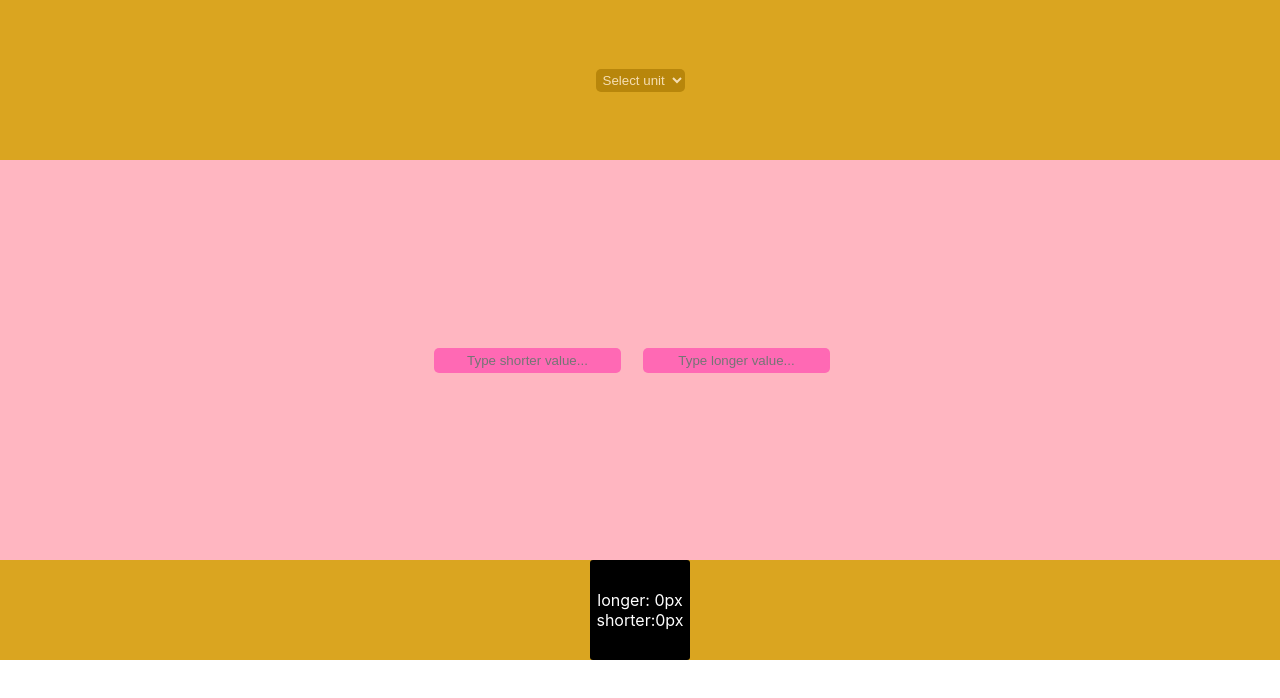
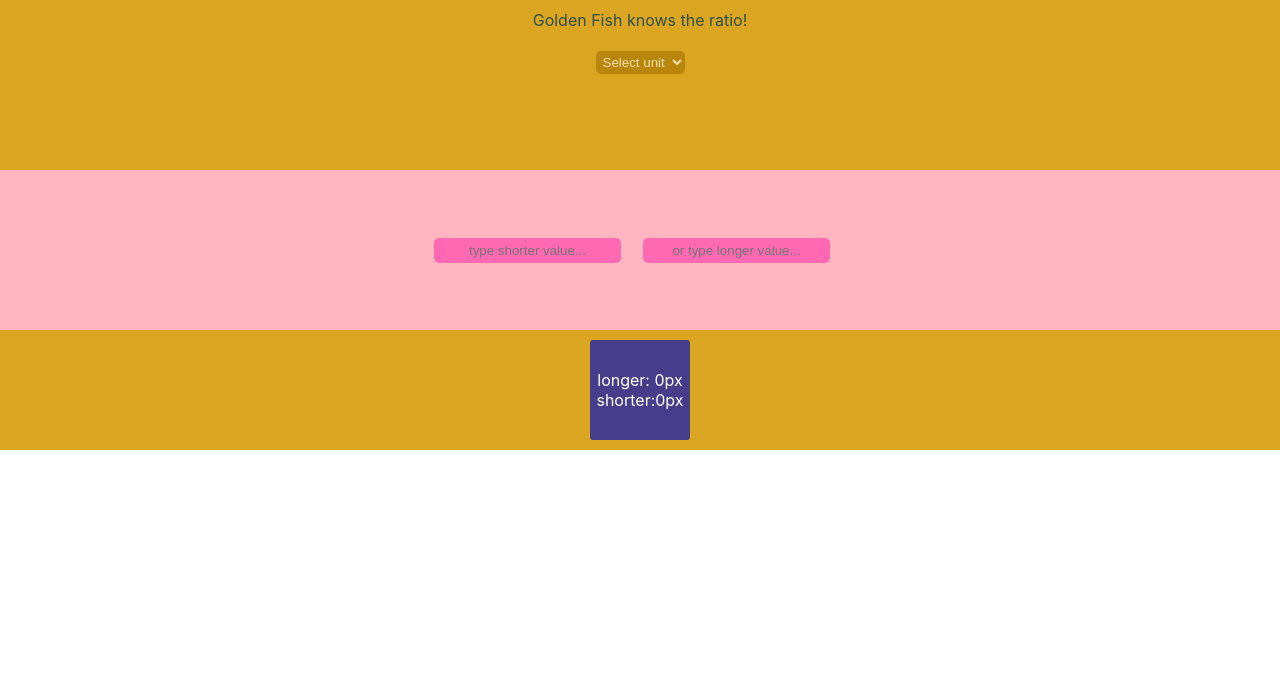
Before and after one commit to KaliKru/Golden-Fish, a React (Create React App) app: page / in a window 1280 px wide. Shown: the top 698 px of the page. Built offline with nearby package versions, Linux system fonts and the light colour scheme.

Commit message:
added msg on the apps top and if statement for the value input

```diff
--- a/src/App.css
+++ b/src/App.css
@@ -2,7 +2,7 @@
 
 .styleRatio, .styleRatio2 {
   width: 100vw;
-  height: 50vh;
+  height: 20vh;
   background-color: lightpink;
   display: flex;
   align-items: center;
--- a/src/RatioCounter.js
+++ b/src/RatioCounter.js
@@ -1,4 +1,5 @@
 import React, {useState, useEffect} from 'react';
+
 
 function RatioCounter() {
     const [x, setX] = useState("");
@@ -30,10 +31,17 @@ function RatioCounter() {
     }
 //zeruję sizeX, a pierwotny wymiar 100px wynika z tego że chcę pokazać użytkownikowi od początku jakiś kwadrat.
 // //Po wyzerowaniu równanie wg wzoru złotego podziału
-
+/*
     const resultY = () => {
         setSizeY( prev => ((prev - 100) + (+y / 1.6)));
     }
+
+
+ */
+    const resultY = () => {
+        setSizeY( () => +y / 1.6);
+    }
+
 
 
 
@@ -42,8 +50,8 @@ function RatioCounter() {
         <div>
             <div className={"styleRatio"}>
                 <form>
-                    <input className={"inputRatio"} type={"text"} value={x} placeholder="Type shorter value..." onChange={handleX}/>
-                    {y ? "shorter: " +y / 1.6 : ""}
+                    <input className={"inputRatio"} type={"text"} value={x} placeholder="type shorter value..." onChange={handleX}/>
+
                 </form>
 
                 <div className={"effectRatio"}>
@@ -55,8 +63,8 @@ function RatioCounter() {
 
 
                 <form>
-                    <input className={"inputRatio2"} type={"text"} value={y} placeholder="Type longer value..." onChange={handleY}/>
-                    {x ? "longer: " +x * 1.6 : ""}
+                    <input className={"inputRatio2"} type={"text"} value={y} placeholder="or type longer value..." onChange={handleY}/>
+
                 </form>
                 <div className={"effectRatio2"}>
                     <h4>{isNaN(y)  ? "Golden Fish understands only numbers ;)" : ""}</h4>
@@ -67,13 +75,11 @@ function RatioCounter() {
 
 
 
-
-
             <div className={"resultBox"}>
                 <div id={sizeY} onChange={resultX} style={{
                     width: +x ? +x * 1.6 : sizeX,
                     height: +y ? +y / 1.6 : sizeY,
-                    backgroundColor: "black",
+                    backgroundColor: "darkslateblue",
                     borderRadius: "3px",
                     color: "white",
                     textAlign: "center",
@@ -82,9 +88,28 @@ function RatioCounter() {
                     justifyContent: "center"}}>longer: {+x * 1.6}px shorter:{+x}px</div>
             </div>
 
+
         </div>
     );
 }
+
+/*
+            {
+                // warunkowa z if rozpisana nie dziala
+                (() => {
+                if (x >= 1) {
+                return (
+                <div style={"width: `${x}`" && "height: `${x}` * 1.6"}/>
+                )
+            } else if (y >= 1) {
+                return (
+                <div style={"width: `${y}`/ 1.6" && "height: `${y}`"}/>
+                )
+            }
+            })()
+            }
+  */
+
 
 
 /*
@@ -100,6 +125,14 @@ function RatioCounter() {
                     <h4>{isNaN(y)  ? "Golden Fish understands only numbers ;)" : "shorter segment: " +y / 1.6}</h4>
                 </div>
 
+
+
+
+/*
+//{x ? "longer: " +x * 1.6 : ""}
+// {y ? "shorter: " +y / 1.6 : ""}
+//to bylo przy napisach obok inputów ale jest to juz niepotrzebne bo mam prostokąt niżej, wktorym wyswietlaja sie wartosci
  */
 
+
 export default RatioCounter;
--- a/src/Unit.js
+++ b/src/Unit.js
@@ -11,6 +11,7 @@ function Unit(props) {
     return (
         <div>
             <div className={"styleUnit"}>
+                <div>Golden Fish knows the ratio!</div>
                 <p>{selectUnit}</p>
                 <select value={selectUnit} onChange={handleSelect}>
                     <option value="">Select unit</option>
--- a/src/resultBox.css
+++ b/src/resultBox.css
@@ -3,4 +3,5 @@
     justify-content: center;
     align-items: center;
     background-color: goldenrod;
+    padding: 10px;
 }
--- a/src/unit.css
+++ b/src/unit.css
@@ -1,12 +1,14 @@
 
 .styleUnit {
-    display: flex;
+    display: block;
     justify-content: center;
     align-items: center;
     height: 20vh;
     width: 100vw;
     background-color: goldenrod;
     text-align: center;
+    color: darkslategrey;
+    padding-top: 10px;
 
 }
 
```
